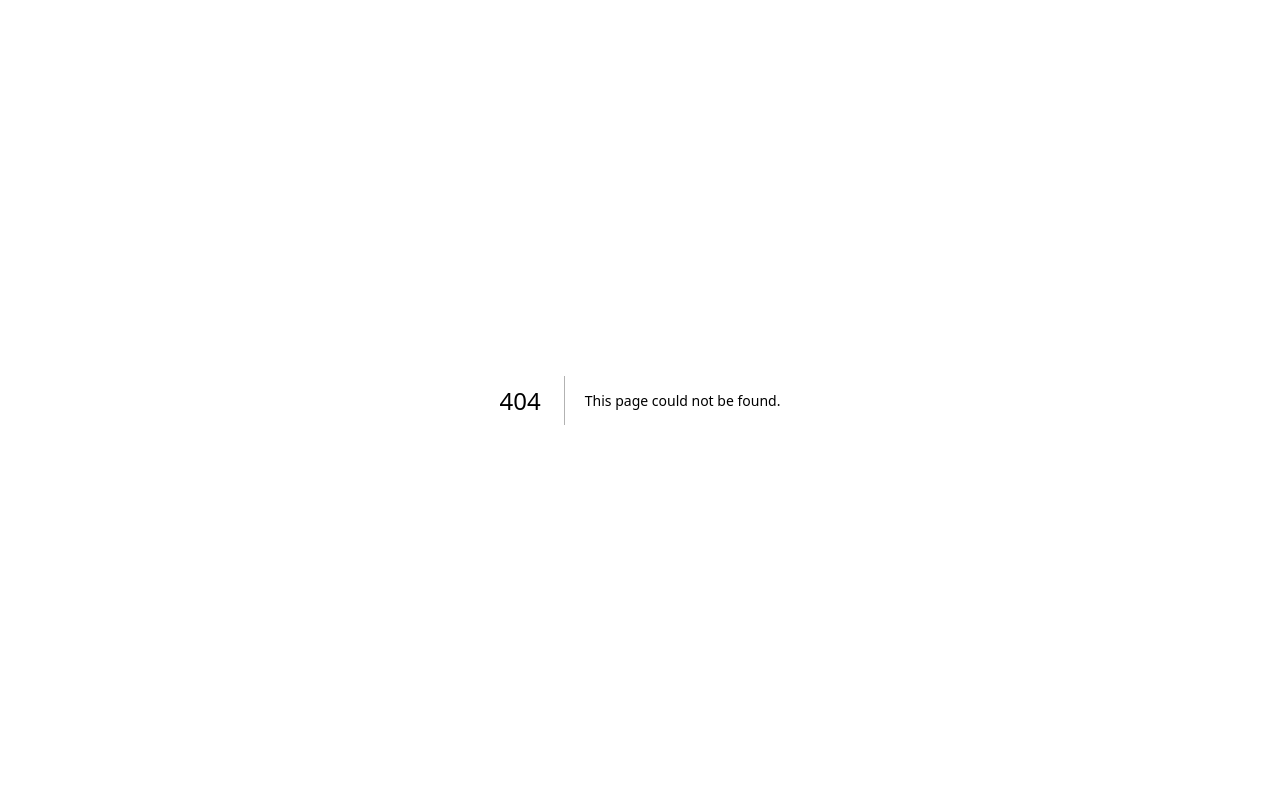
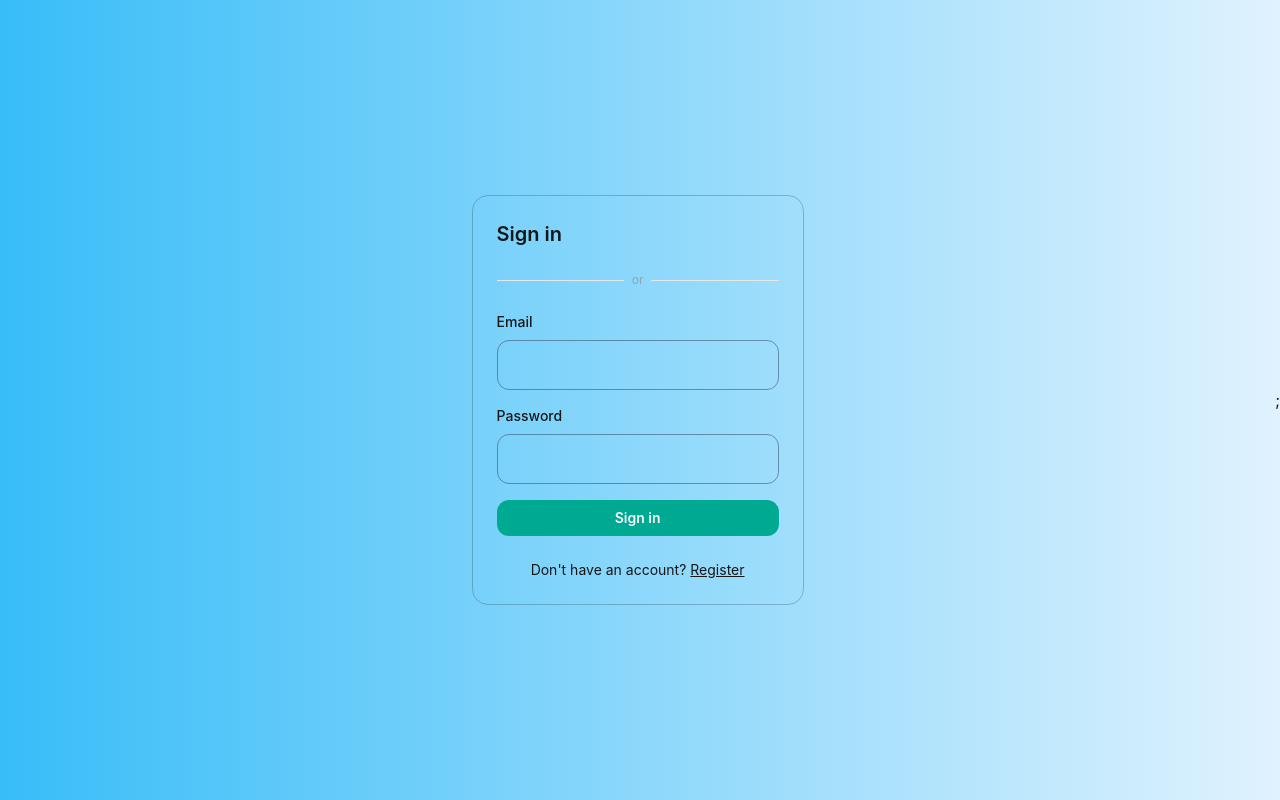
Before and after one commit to Enayat-Ahmadi/taxiapp, a Next.js app: page /login in a window 1280 px wide. Before the commit this address had no page. Built offline with nearby package versions, Linux system fonts and the light colour scheme; no server answers.

Commit message:
add login page and login form

```diff
--- /dev/null
+++ b/app/login/LoginForm.tsx
@@ -0,0 +1,78 @@
+"use client";
+
+import { loginAction, googleSignInAction } from "@/actions/auth.actions";
+import Link from "next/link";
+import { Card, Button, Input } from "@/components/ui";
+import { useForm } from "react-hook-form";
+import { zodResolver } from "@hookform/resolvers/zod";
+import { loginSchema } from "@/lib/validations/auth";
+import { useRouter } from "next/navigation";
+import { toast } from "sonner";
+import { LoginInput } from "@/lib/validations/auth";
+
+export default function LoginForm() {
+  const router = useRouter();
+
+  const {
+    register,
+    handleSubmit,
+    formState: { errors, isSubmitting },
+  } = useForm<LoginInput>({
+    resolver: zodResolver(loginSchema),
+  });
+  const handleForm = async (data: LoginInput) => {
+    try {
+      const res = await loginAction(data);
+      if (res.success) {
+        router.push("/admin");
+      } else {
+        toast.error(res.error);
+      }
+    } catch (error) {
+      toast.error(
+        error instanceof Error ? error.message : "Something went wrong",
+      );
+    }
+  };
+  return (
+    <Card className="mx-auto max-w-sm space-y-6 p-6">
+      <h1 className="text-xl font-semibold">Sign in</h1>
+
+
+
+      <div className="flex items-center gap-2 text-xs text-gray-400">
+        <div className="h-px flex-1 bg-gray-200" />
+        or
+        <div className="h-px flex-1 bg-gray-200" />
+      </div>
+
+      {/* Credentials sign-in */}
+      <form onSubmit={handleSubmit(handleForm)} className="space-y-4">
+        <Input
+          {...register("email")}
+          label="Email"
+          type="email"
+          error={errors.email?.message}
+        />
+
+        <Input
+          {...register("password")}
+          label="Password"
+          type="password"
+          error={errors.password?.message}
+        />
+
+        <Button variant="teal" size="sm" type="submit" className="w-full">
+          {isSubmitting ? "Signing in..." : "Sign in"}
+        </Button>
+      </form>
+
+      <p className="text-center text-sm text-ink">
+        Don&apos;t have an account?{" "}
+        <Link href="/register" className="underline">
+          Register
+        </Link>
+      </p>
+    </Card>
+  );
+}
--- /dev/null
+++ b/app/login/page.tsx
@@ -0,0 +1,9 @@
+import LoginForm from "./LoginForm";
+
+export default function LoginPage() {
+  return (
+    <div className="min-h-screen w-full flex justify-center items-center">
+      <LoginForm />;
+    </div>
+  );
+}
```
